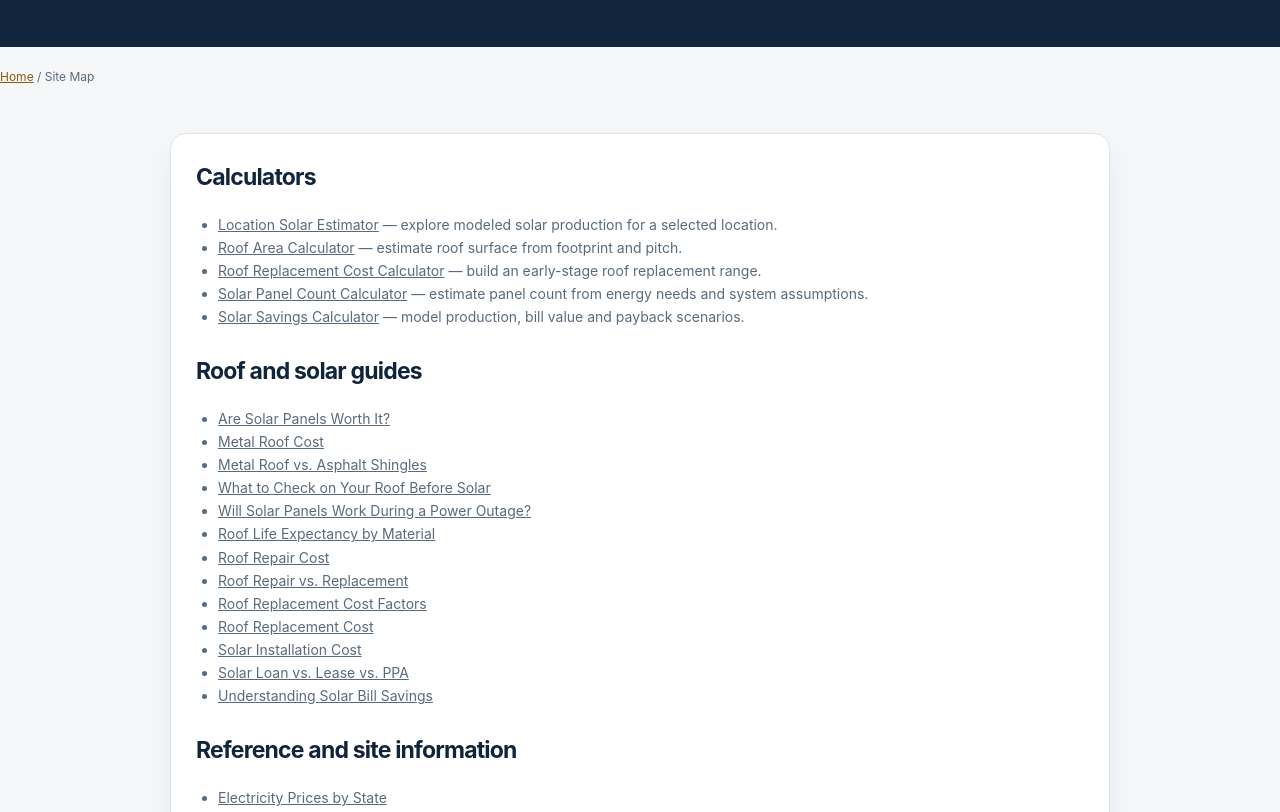
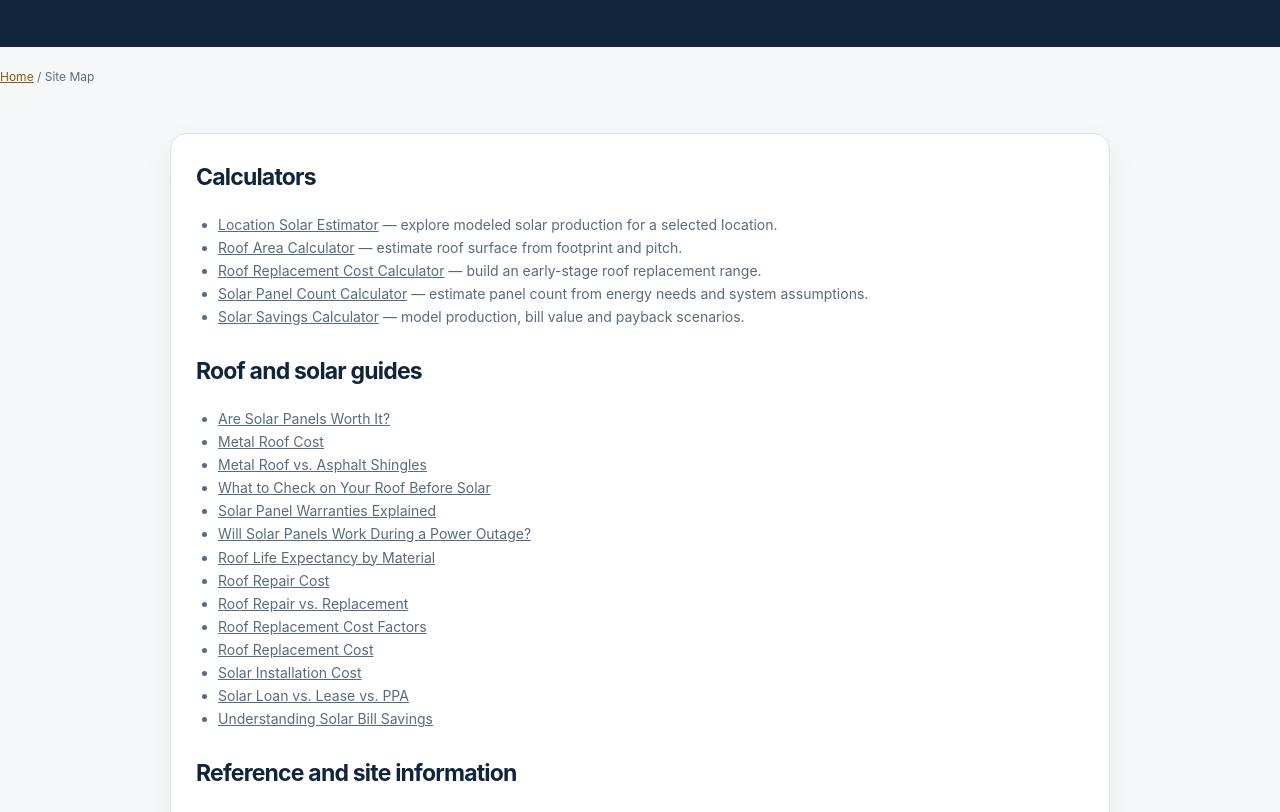
Before and after one commit to Abhish3kJa1n/us-roof-solar-toolkit-2026, a plain HTML site: page sitemap.html in a window 1280 px wide. Shown: the part 288-1100 px from the top of the page. Drawn offline with Linux system fonts and the light colour scheme.

Commit message:
Apply warranty guide updates: sitemap.html

```diff
--- a/sitemap.html
+++ b/sitemap.html
@@ -35,6 +35,7 @@
 <li><a href="/guides/metal-roof-cost">Metal Roof Cost</a></li>
 <li><a href="/guides/metal-roof-vs-asphalt-shingles">Metal Roof vs. Asphalt Shingles</a></li>
 <li><a href="/guides/roof-before-solar">What to Check on Your Roof Before Solar</a></li>
+<li><a href="/guides/solar-panel-warranties">Solar Panel Warranties Explained</a></li>
 <li><a href="/guides/solar-panels-power-outage">Will Solar Panels Work During a Power Outage?</a></li>
 <li><a href="/guides/roof-life-by-material">Roof Life Expectancy by Material</a></li>
 <li><a href="/guides/roof-repair-cost">Roof Repair Cost</a></li>
```
